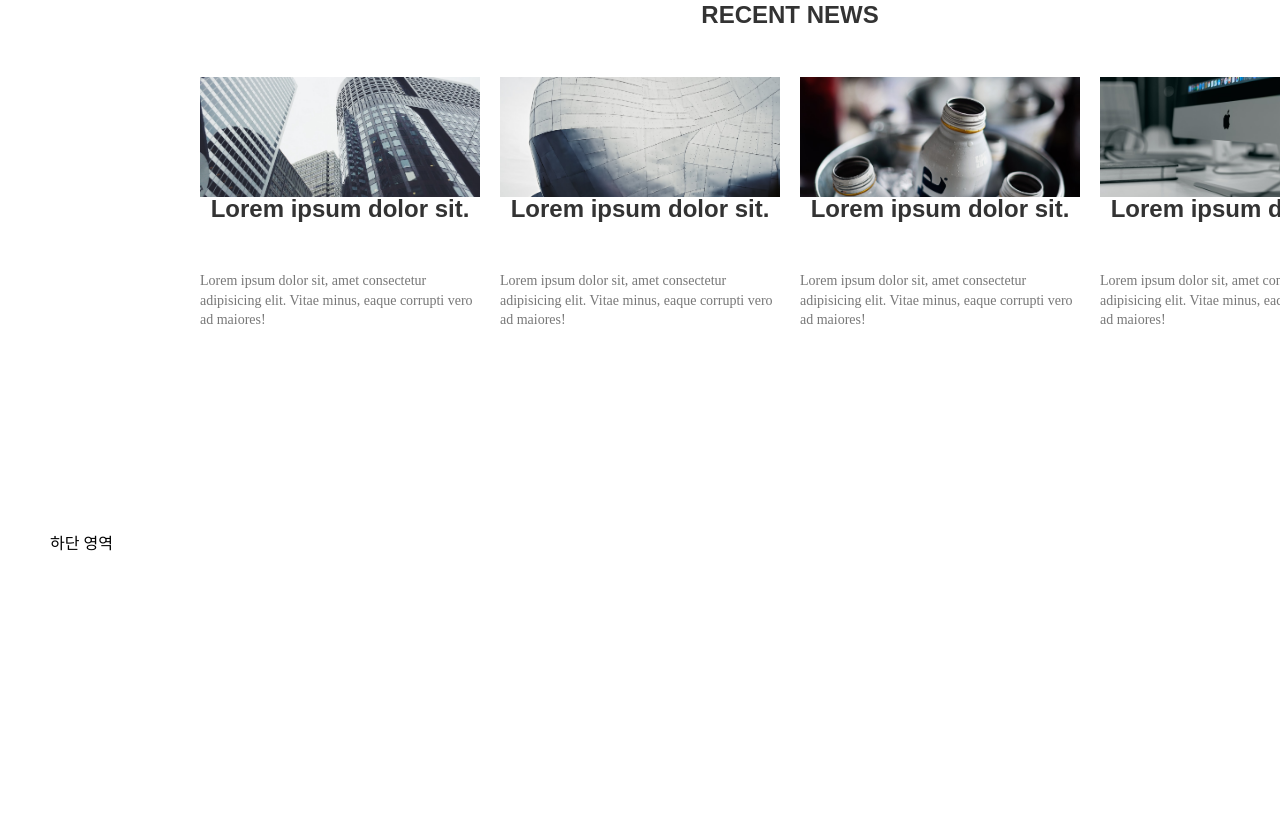
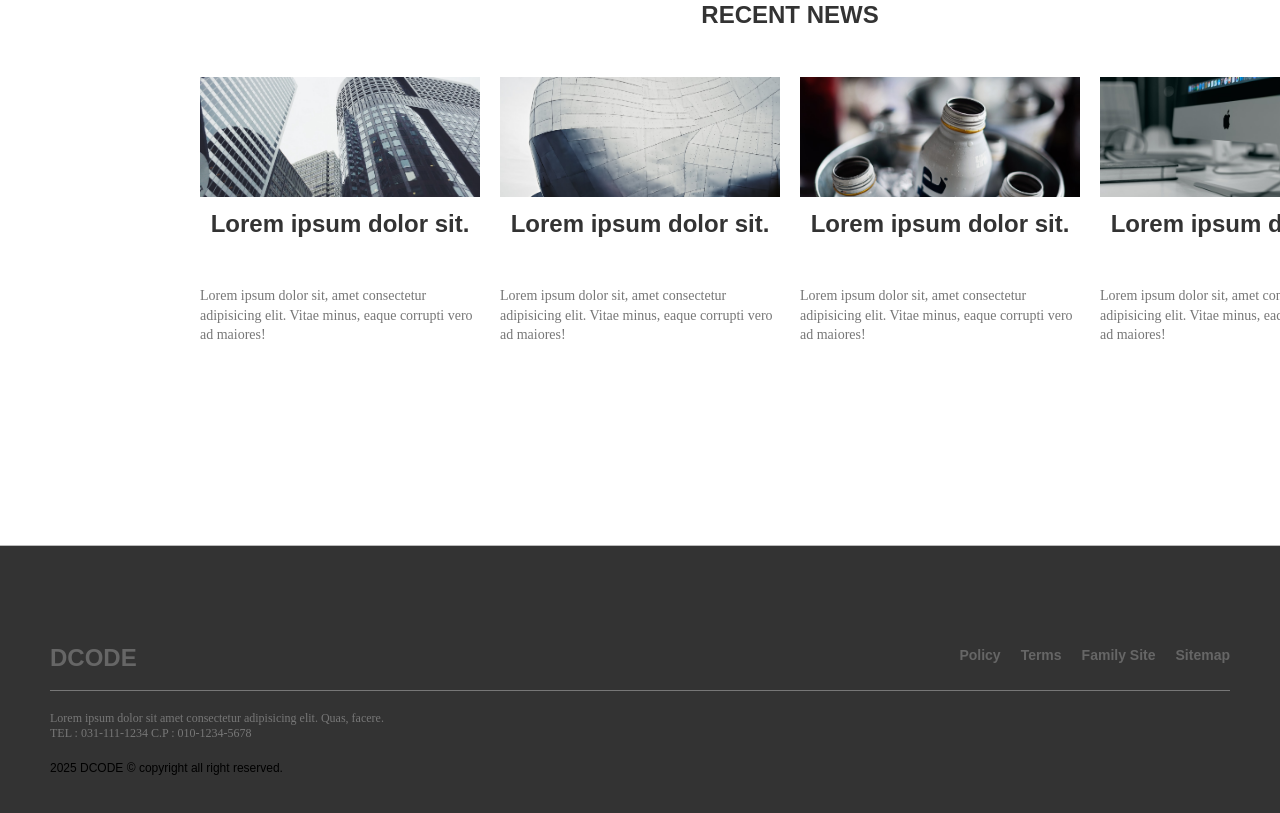
Before and after one commit to chaeyeon4144/decode.company, a plain HTML site: page index.html in a window 1280 px wide. Shown: the part 997-1810 px from the top of the page. Before the commit the page ends 1551 px from the top, so only its background shows below. Drawn offline with Linux system fonts and the light colour scheme.

Commit message:
DCODE
완성

하단 완성

```diff
--- a/css/style.css
+++ b/css/style.css
@@ -80,7 +80,7 @@ figure {
 }
 figure video {
   position: absolute;
-  top: 0;
+  top: 0px;
   left: 0;
   width: 100%;
   height: 100%;
@@ -149,6 +149,7 @@ section .inner h2 {
   height: 120px;
   overflow: hidden;
   position: relative;
+  margin-bottom: 15px;
 }
 .section-wrap article .pic img {
   position: absolute;
@@ -156,14 +157,71 @@ section .inner h2 {
   transform: translateY(-50%);
   width: 100%;
 }
-.section-wrap article h3{
-    margin-bottom: 10px;
+.section-wrap article h3 {
+  margin-bottom: 10px;
 }
-.section-wrap article h3 a{
-    font: bold 16px/1 "arial";
-    color: #555;
+.section-wrap article h3 a {
+  font: bold 16px/1 "arial";
+  color: #555;
 }
-.section-wrap article p{
-    font: 14px/1.4 "airal";
-    color: #777;
+.section-wrap article p {
+  font: 14px/1.4 "airal";
+  color: #777;
 }
+/* 하단 */
+footer {
+  background-color: #333;
+  padding: 100px 0;
+  border-top: 1px solid #bbb;
+  position: relative;
+}
+
+/* 하단-위 */
+.upper {
+
+  padding-bottom: 20px;
+  border-bottom: 1px solid #777;
+}
+.upper::after {
+  content: "";
+  display: block;
+  clear: both;
+}
+.upper h2 a{
+
+  color: #666;
+  font: bold 24px/1 "arial";
+  float: left;
+}
+.upper ul {
+
+  float: right;
+}
+
+.upper ul li {
+  float: left;
+  margin-left: 20px;
+
+}
+.upper ul li a{
+  color: #666;
+  font: bold 14px/1 "arial";
+}
+
+/* 하단-아래 */
+.lower {
+
+  padding-top: 20px;
+
+
+
+}
+.lower address {
+  font: 12px/1.3 "airal";
+  color: #777;
+  margin-bottom: 20px;
+
+}
+.lower p{
+  font: 12px/1 "arial";
+}
--- a/index.html
+++ b/index.html
@@ -55,28 +55,28 @@
         <div class="section-wrap">
           <article>
             <div class="pic">
-                    <img src="images/KakaoTalk_20250102_094451441_01.jpg" alt="1번쨰 콘텐츠">
+              <img src="images/KakaoTalk_20250102_094451441_01.jpg" alt="1번쨰 콘텐츠" />
             </div>
             <h2><a href="#">Lorem ipsum dolor sit.</a></h2>
             <p>Lorem ipsum dolor sit, amet consectetur adipisicing elit. Vitae minus, eaque corrupti vero ad maiores!</p>
           </article>
           <article>
             <div class="pic">
-                    <img src="images/KakaoTalk_20250102_094451441_02.jpg" alt="2번쨰 콘텐츠">
+              <img src="images/KakaoTalk_20250102_094451441_02.jpg" alt="2번쨰 콘텐츠" />
             </div>
             <h2><a href="#">Lorem ipsum dolor sit.</a></h2>
             <p>Lorem ipsum dolor sit, amet consectetur adipisicing elit. Vitae minus, eaque corrupti vero ad maiores!</p>
           </article>
           <article>
             <div class="pic">
-                    <img src="images/KakaoTalk_20250102_094451441_03.jpg" alt="3번쨰 콘텐츠">
+              <img src="images/KakaoTalk_20250102_094451441_03.jpg" alt="3번쨰 콘텐츠" />
             </div>
             <h2><a href="#">Lorem ipsum dolor sit.</a></h2>
             <p>Lorem ipsum dolor sit, amet consectetur adipisicing elit. Vitae minus, eaque corrupti vero ad maiores!</p>
           </article>
           <article>
             <div class="pic">
-                    <img src="images/KakaoTalk_20250102_094451441_04.jpg" alt="4번쨰 콘텐츠">
+              <img src="images/KakaoTalk_20250102_094451441_04.jpg" alt="4번쨰 콘텐츠" />
             </div>
             <h2><a href="#">Lorem ipsum dolor sit.</a></h2>
             <p>Lorem ipsum dolor sit, amet consectetur adipisicing elit. Vitae minus, eaque corrupti vero ad maiores!</p>
@@ -86,7 +86,29 @@
     </section>
     <!-- 하단 -->
     <footer>
-      <div class="inner">하단 영역</div>
+      <div class="inner">
+     <!-- 하단 - 위 -->
+      <div class="upper">
+        <h2><a href="#">DCODE</a></h2>
+        <ul>
+            <li><a href="#">Policy</a></li>
+            <li><a href="#">Terms</a></li>
+            <li><a href="#">Family Site</a></li>
+            <li><a href="#">Sitemap</a></li>
+          </ul>
+      </div>
+
+      <!-- 하단 - 아래 -->
+       <div class="lower">
+        <address>
+          Lorem ipsum dolor sit amet consectetur adipisicing elit. Quas, facere.<br />
+          TEL : 031-111-1234 C.P : 010-1234-5678
+        </address>
+        <p>2025 DCODE &copy; copyright all right reserved.
+
+        </p>
+       </div>
+      </div>
     </footer>
   </body>
 </html>
```
Lines whose indentation alone changed are shown as unchanged.
